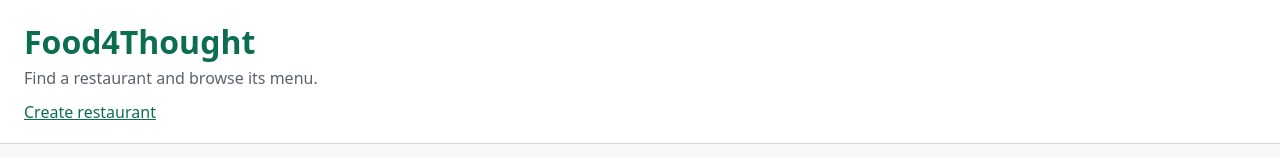
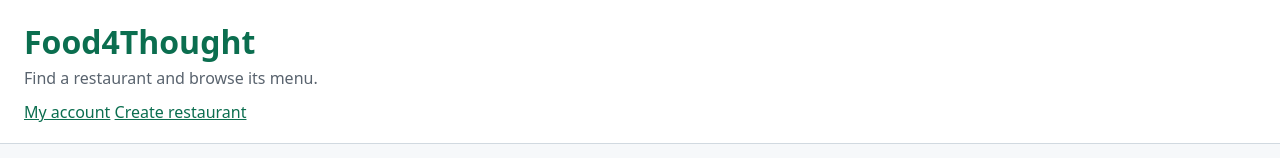
Before and after one commit to gwan-kib/COSC-310-Lab-Food4Thought, a plain HTML site: page frontend/index.html in a window 1280 px wide. Shown: the top 158 px of the page. Drawn offline with Linux system fonts and the light colour scheme; no server answers.

Commit message:
feat(account): link customer accounts from restaurant browsing

```diff
--- a/frontend/index.html
+++ b/frontend/index.html
@@ -16,7 +16,7 @@ data through the API.
     <header class="site-header">
       <h1>Food4Thought</h1>
       <p>Find a restaurant and browse its menu.</p>
-      <nav aria-label="Main navigation"><a href="create-restaurant.html">Create restaurant</a></nav>
+      <nav aria-label="Main navigation"><a href="account.html">My account</a> <a href="create-restaurant.html">Create restaurant</a></nav>
     </header>
 
     <main class="layout">
```
